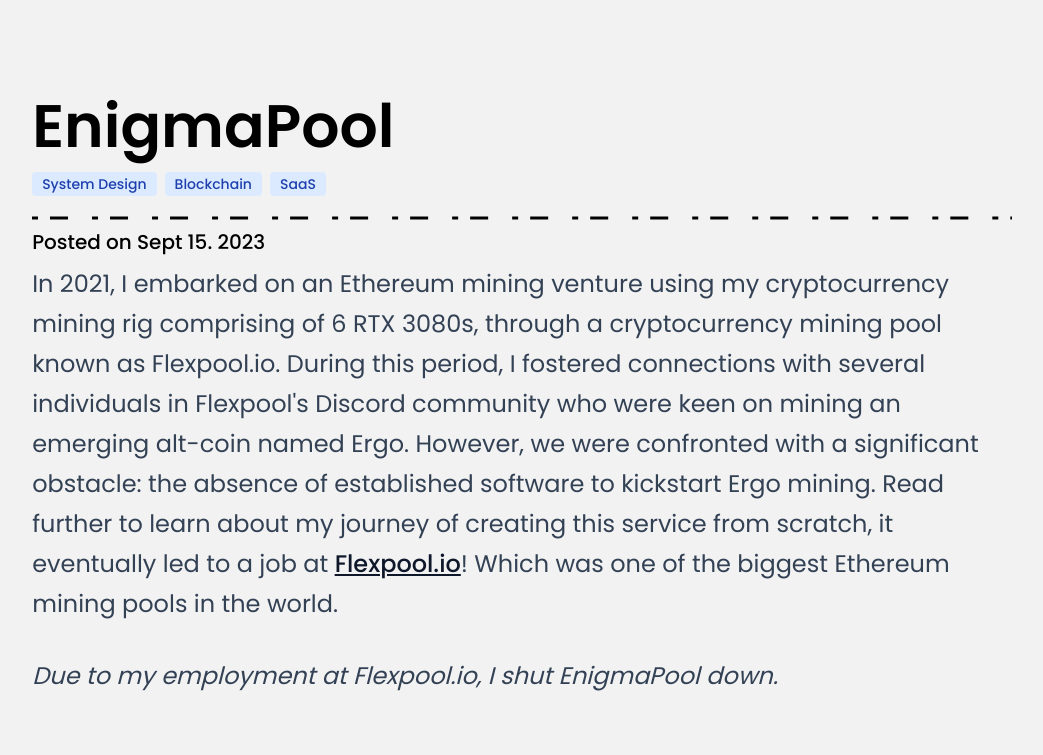
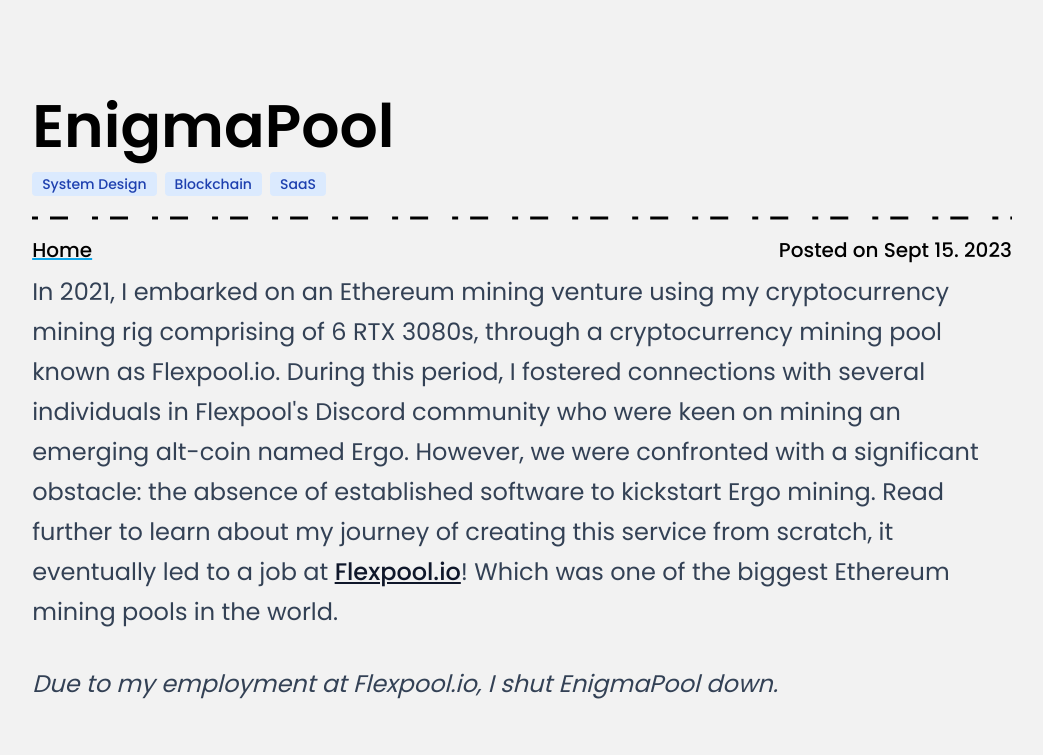
Before and after one commit to prosavage/personal-site-v3, a Next.js app: page /projects/enigmapool in a window 1280 px wide. Shown: the top 755 px of the page, without its empty margins (118-1161 px from the left). Built offline with nearby package versions, Linux system fonts and the light colour scheme.

Commit message:
Home and footer

```diff
--- a/src/app/projects/components/ArticleLayout.tsx
+++ b/src/app/projects/components/ArticleLayout.tsx
@@ -1,3 +1,4 @@
+import { Link } from "@/components/Link"
 import React from "react"
 
 interface ArticleLayoutProps {
@@ -19,9 +20,17 @@ export const ArticleLayout: React.FC<ArticleLayoutProps> = ({ title, children, t
                         ))}
                   </div>
                   <img src={"/hero-seperator.svg"} alt={"hero-seperator-border"} className={"w-full h-[4px] my-2"} />
-                  <p className="my-2 font-medium text-lg md:text-xl">Posted on {dateStr}</p>
+                  <div className="flex flex-row align-center justify-between">
+                        <Link href={"/"}><p className="my-2 font-medium text-lg md:text-xl">Home</p></Link>
+                        <p className="my-2 font-medium text-lg md:text-xl">Posted on {dateStr}</p>
+                  </div>
                   <div className="prose prose-slate sm:prose-xl md:prose-2xl lg:max-w-prose">
                         {children}
+                  </div>
+                  <img src={"/hero-seperator.svg"} alt={"hero-seperator-border"} className={"w-full h-[4px] my-2"} />
+                  <div className="flex flex-row align-center justify-between">
+                        <Link href={"/"}><p className="my-2 font-medium text-lg md:text-xl">Home</p></Link>
+                        <p className="my-2 font-medium text-lg md:text-xl">Posted on {dateStr}</p>
                   </div>
             </div>
       );
```
